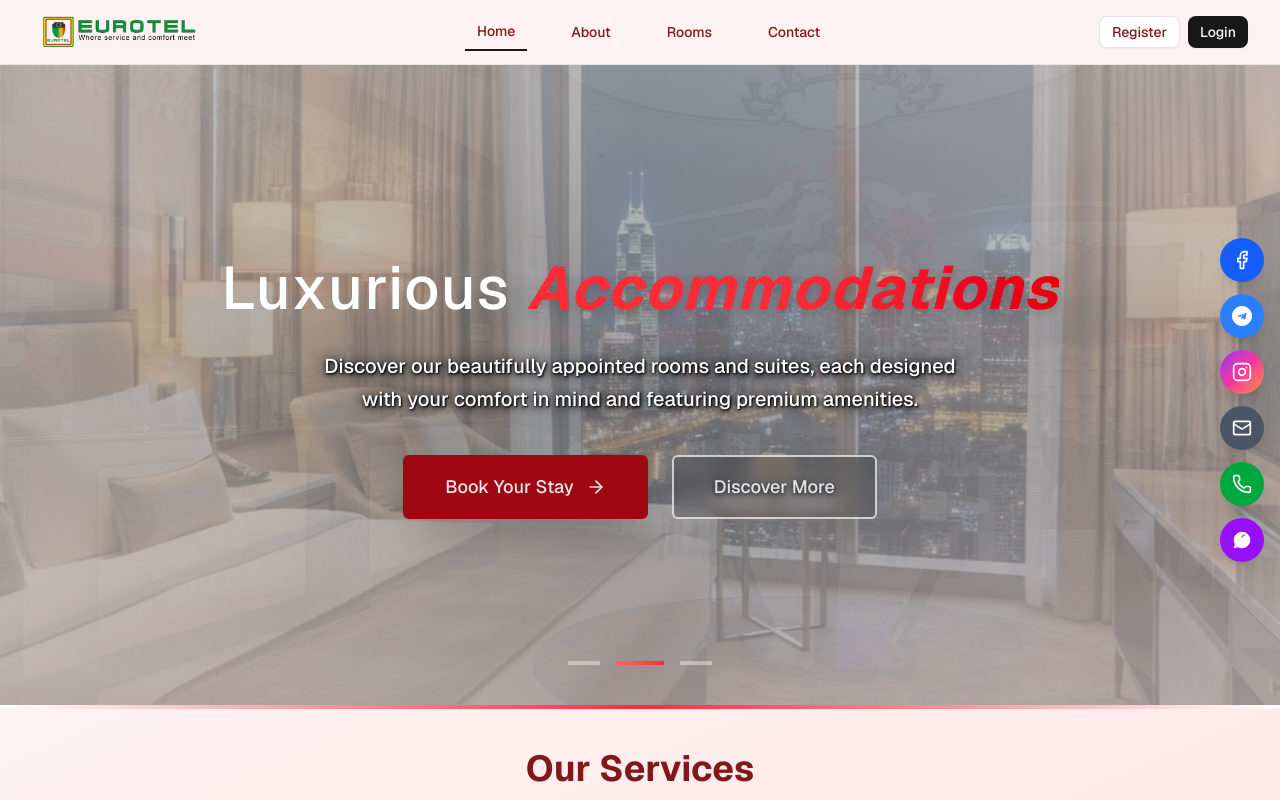
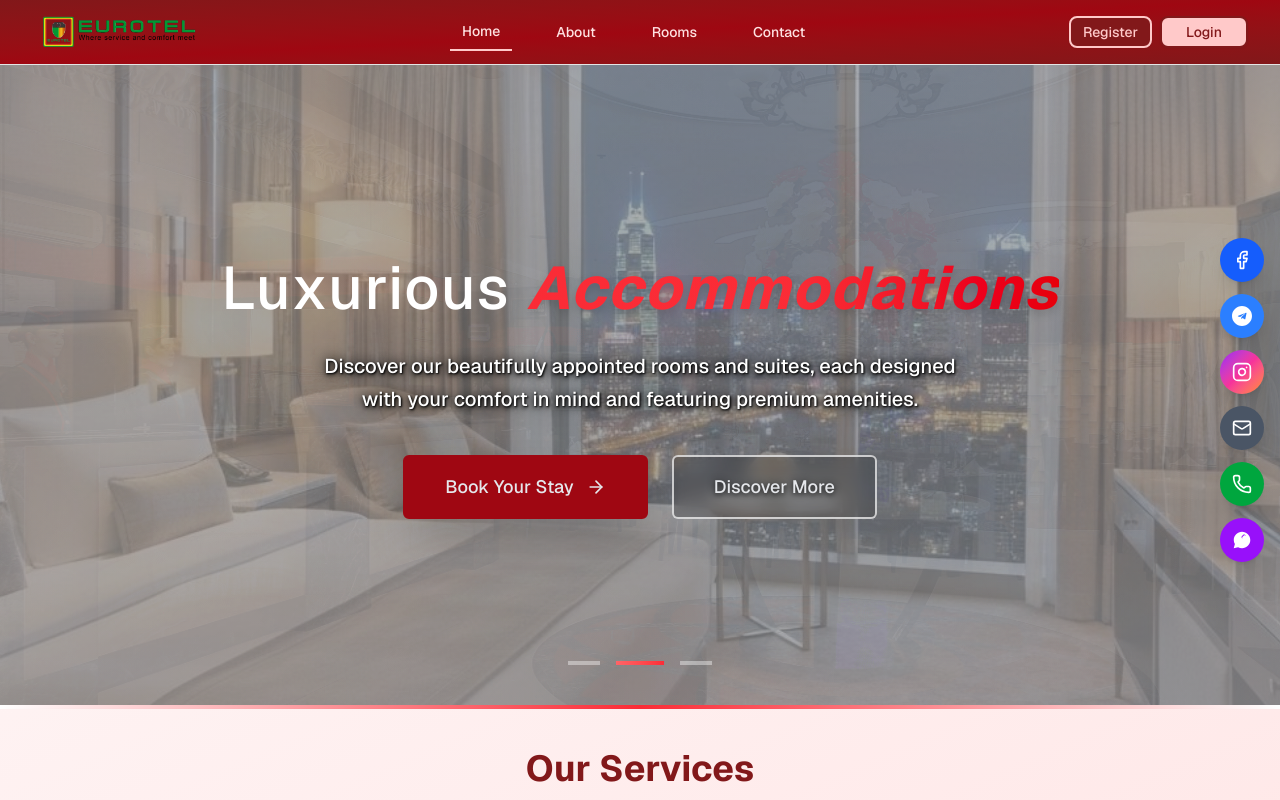
Before and after one commit to infinitecheirene/hotel-design, a Next.js app: page / in a window 1280 px wide. Shown: the top 800 px of the page. Built offline with nearby package versions, Linux system fonts and the light colour scheme.

Commit message:
Updated Files

```diff
--- a/components/RoomPreviewSection.tsx
+++ b/components/RoomPreviewSection.tsx
@@ -273,8 +273,7 @@ export default function RoomsPreviewSection() {
 
           {/* View All Rooms CTA */}
           <div className="text-center">
-            <div className="bg-linear-to-r from-red-300 to-red-700 rounded-2xl p-8 text-white relative overflow-hidden">
-              {/* Decorative elements */}
+            <div className="bg-linear-to-r from-red-300 via-red-400 to-red-500 rounded-2xl p-8 text-white relative overflow-hidden">
               <div className="absolute top-0 right-0 w-32 h-32 bg-white/10 rounded-full -mr-16 -mt-16"></div>
               <div className="absolute bottom-0 left-0 w-24 h-24 bg-yellow-400/20 rounded-full -ml-12 -mb-12"></div>
 
--- a/components/home/hero-section.tsx
+++ b/components/home/hero-section.tsx
@@ -73,8 +73,8 @@ export default function HeroSection() {
               style={{ backgroundImage: `url('${slide.image}')` }}
             />
             {/* Softer overlays */}
-            <div className="absolute inset-0 bg-linear-to-b from-red-50/20 via-black/10 to-red-100/20" />
-            <div className="absolute inset-0 bg-linear-to-r from-red-50/20 via-transparent to-red-100/20" />
+            <div className="absolute inset-0 bg-linear-to-b from-gray-500/20 via-black/10 to-gray-500/20" />
+            <div className="absolute inset-0 bg-linear-to-r from-gray-500/20 via-transparent to-gray-500/20" />
           </div>
         ))}
       </div>
--- a/components/navbar.tsx
+++ b/components/navbar.tsx
@@ -34,7 +34,7 @@ export function Navbar() {
   }
 
   return (
-    <nav className="bg-red-50 border-b border-border sticky top-0 z-40">
+    <nav className="bg-linear-to-br from-red-900 via-red-800 to-red-900 border-b border-border sticky top-0 z-40">
       <div className="max-w-7xl mx-auto px-4 sm:px-6 lg:px-8">
         <div className="flex justify-between items-center h-16">
           {/* Logo */}
@@ -48,8 +48,8 @@ export function Navbar() {
               <Link
                 key={item.href}
                 href={item.href}
-                className={`px-3 py-2 text-sm font-medium text-red-900 hover:text-red-700 transition-colors ${
-                  isActive(item.href) ? "border-b-2 border-primary" : "text-foreground hover:text-red-700"
+                className={`px-3 py-2 text-sm font-medium text-red-100 transition-colors ${
+                  isActive(item.href) ? "border-b-2 border-red-200" : "text-foreground hover:text-red-200"
                 }`}
               >
                 {item.label}
@@ -58,7 +58,7 @@ export function Navbar() {
           </div>
 
           {/* Desktop Auth Buttons + PWA Install */}
-          <div className="hidden md:flex items-center text-red-900 hover:text-red-700 space-x-4">
+          <div className="hidden md:flex items-center space-x-4">
             {/* PWA Install Text */}
             <PWAInstallButton />
 
@@ -81,12 +81,12 @@ export function Navbar() {
             ) : (
               <div className="flex items-center space-x-2">
                 <Link href="/register">
-                  <Button variant="outline" size="sm">
+                  <Button variant="outline" size="sm" className="bg-red-900 text-red-200 border-2 border-red-200 hover:bg-red-200 hover:text-red-900 hover:border-red-900">
                     Register
                   </Button>
                 </Link>
                 <Link href="/login">
-                  <Button variant="default" size="sm">
+                  <Button variant="default" size="sm" className="px-6 bg-red-200 text-red-900 border-2 border-red-900 hover:bg-red-900 hover:text-red-200 hover:border-red-200">
                     Login
                   </Button>
                 </Link>
```
Also changed, not shown: app/login/page.tsx (+2 -2 lines), app/register/page.tsx (+4 -9 lines).
